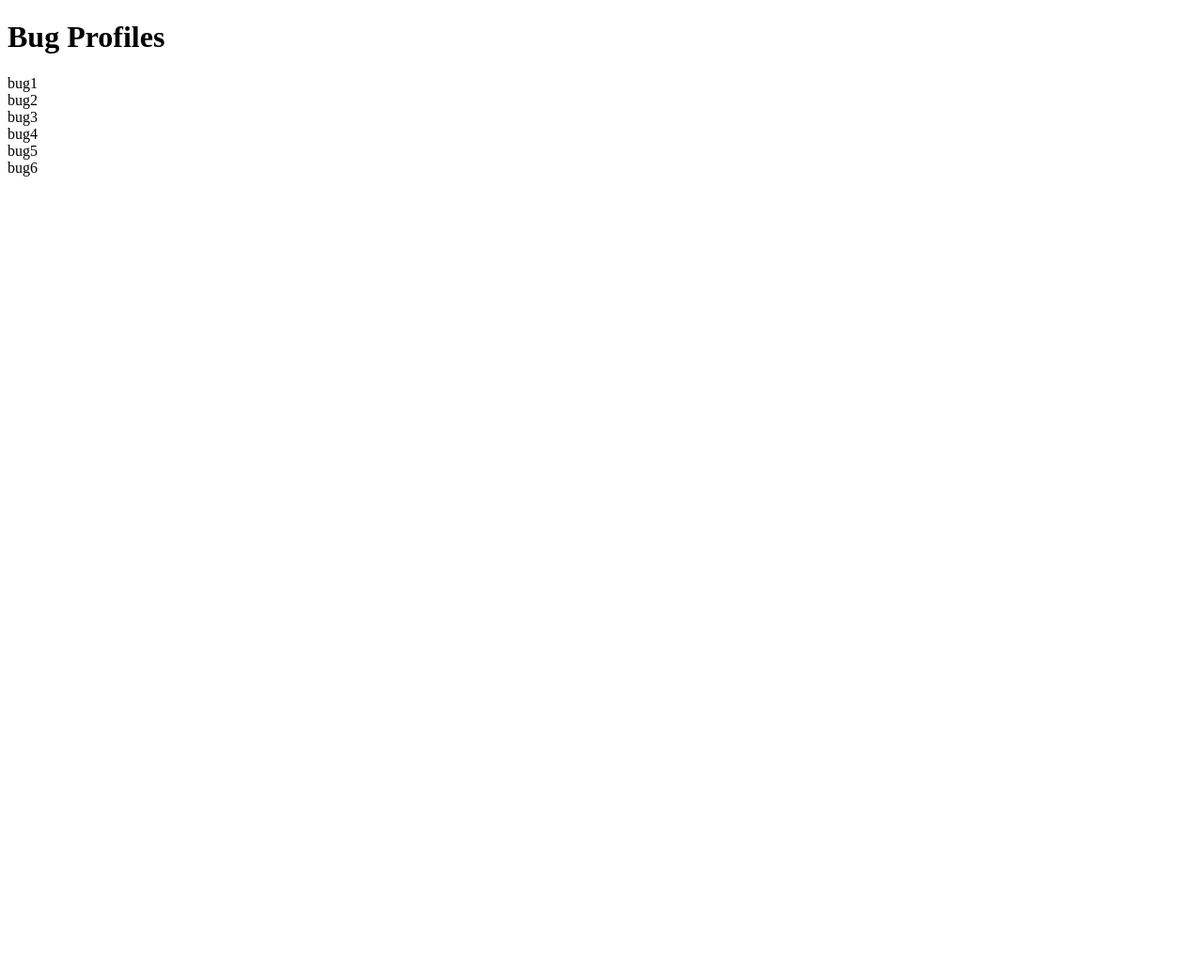
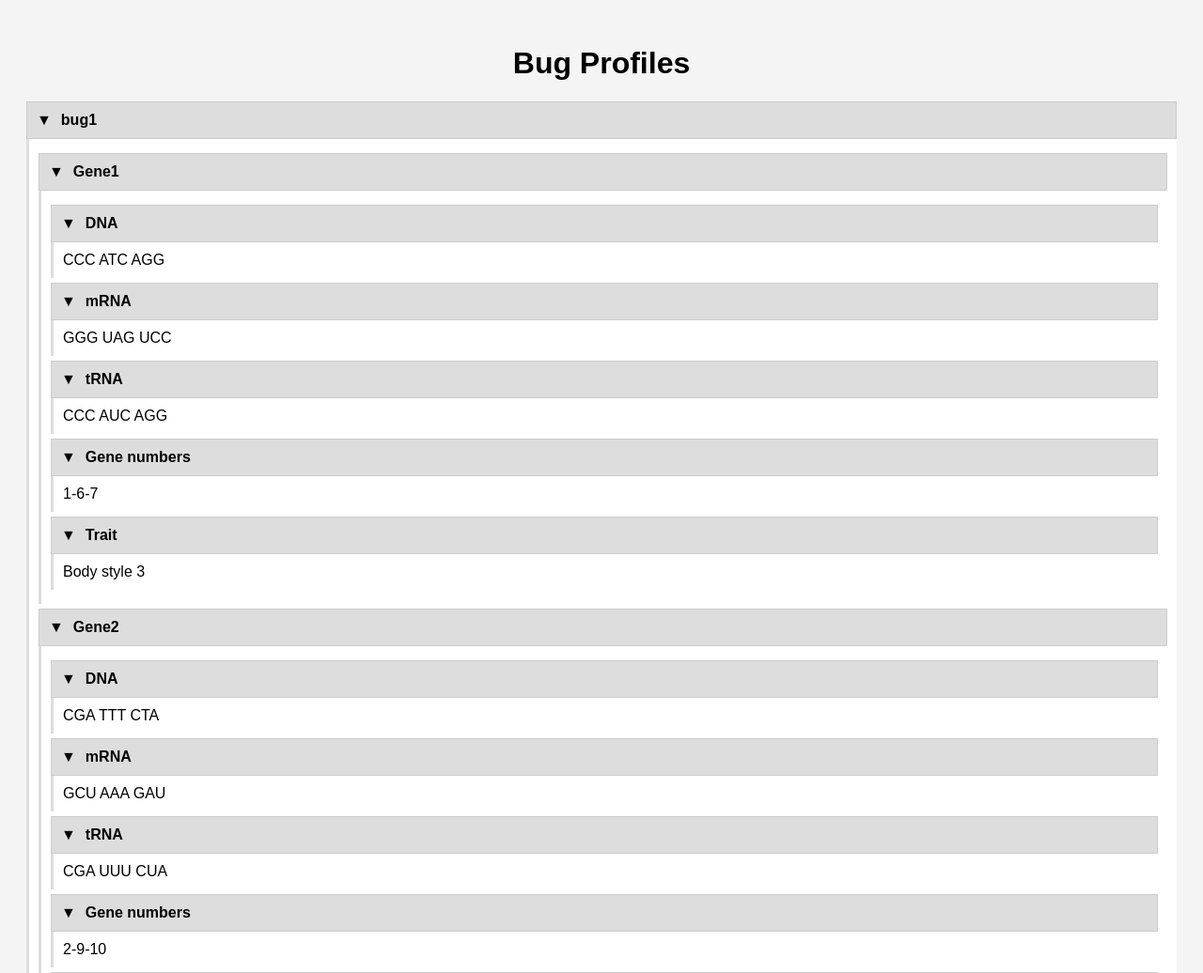
Before and after one commit to saveerWeather/BuildABug, a plain HTML site: page index.html in a window 1280 px wide. Shown: the top 1036 px of the page at 94% size. Before the commit the page ends 800 px from the top, so only its background shows below. Drawn offline with Linux system fonts and the light colour scheme.

Commit message:
update styling

```diff
--- a/index.html
+++ b/index.html
@@ -5,13 +5,44 @@
     <meta name="viewport" content="width=device-width, initial-scale=1.0">
     <title>Collapsible JSON Viewer</title>
     <style>
+        body {
+            font-family: Arial, sans-serif;
+            background-color: #f4f4f4;
+            padding: 20px;
+        }
+        h1 {
+            text-align: center;
+        }
         .collapsible {
             cursor: pointer;
             user-select: none;
+            font-weight: bold;
+            padding: 10px;
+            background-color: #ddd;
+            border: 1px solid #ccc;
+            margin-top: 5px;
+            display: flex;
+            align-items: center;
+        }
+        .collapsible::before {
+            content: '\25BC';
+            margin-right: 10px;
+            transition: transform 0.2s;
         }
         .content {
+            display: block;
+            padding-left: 20px;
+            background-color: #fff;
+            border-left: 3px solid #ddd;
+            margin-bottom: 5px;
+            padding: 10px;
+        }
+        .collapsed + .content {
             display: none;
-            padding-left: 20px;
+        }
+        .collapsed::before {
+            content: '\25B6';
+            transform: rotate(0deg);
         }
     </style>
 </head>
@@ -29,25 +60,25 @@
         function createCollapsibleJson(obj) {
             const container = document.createElement('div');
             for (const key in obj) {
-                if (typeof obj[key] === 'object' && obj[key] !== null) {
                 const collapsible = document.createElement('div');
                 collapsible.classList.add('collapsible');
                 collapsible.textContent = key;
                 collapsible.addEventListener('click', function() {
-                        this.nextElementSibling.style.display = this.nextElementSibling.style.display === 'block' ? 'none' : 'block';
+                    this.classList.toggle('collapsed');
+                    this.nextElementSibling.style.display = this.classList.contains('collapsed') ? 'none' : 'block';
                 });
 
                 const content = document.createElement('div');
                 content.classList.add('content');
+
+                if (typeof obj[key] === 'object' && obj[key] !== null) {
                     content.appendChild(createCollapsibleJson(obj[key]));
+                } else {
+                    content.textContent = obj[key];
+                }
 
                 container.appendChild(collapsible);
                 container.appendChild(content);
-                } else {
-                    const item = document.createElement('div');
-                    item.textContent = `${key}: ${obj[key]}`;
-                    container.appendChild(item);
-                }
             }
             return container;
         }
```
Lines whose indentation alone changed are shown as unchanged.
